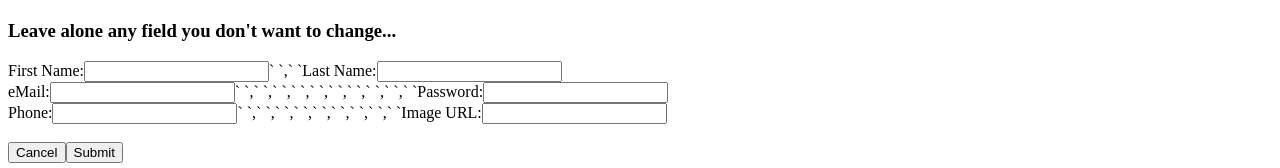
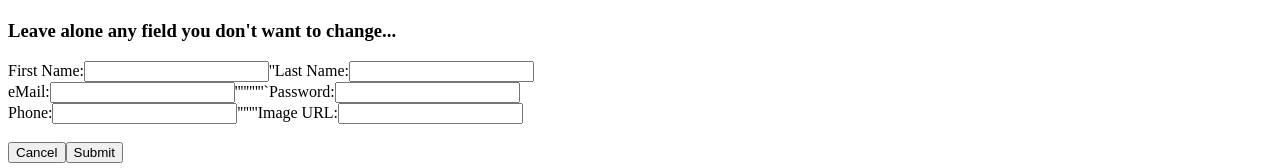
Before and after one commit to S1rQuacky/Frontend_Purrfect2.0, a Next.js app: page /edituser in a window 1280 px wide. Shown: the part 754-922 px from the top of the page. Built offline with nearby package versions, Linux system fonts and the light colour scheme; no server answers; a web font is replaced by a local one.

Commit message:
fixing netlify deploy 7

```diff
--- a/pages/browse.js
+++ b/pages/browse.js
@@ -39,7 +39,7 @@ export default function Browse() {
                 {allLocations.length > 0 ?
                     searchIt(allLocations).map((location, index) => {
                         return(
-                            <div className="eachLoc">
+                            <div className="eachLoc"key={index}>
                                 <Location
                                     key={index}
                                     className="location-item"
--- a/pages/edituser.js
+++ b/pages/edituser.js
@@ -56,15 +56,15 @@ export default function EditUser(){
                 <h3>Leave alone any field you don't want to change...</h3>
                 <div className="inputForm">
                     <label htmlFor="first_name">First Name:</label><input onChange={handleChange} type="text" id="first_name" name="first_name" placeholder={user?.first_name} required />
-                    <label htmlFor="last_name">`&nbsp;`,`&nbsp;`Last Name:</label><input onChange={handleChange} type="text" id="last_name" name="last_name" placeholder={user?.last_name} required />
+                    <label htmlFor="last_name">&apos;&apos;Last Name:</label><input onChange={handleChange} type="text" id="last_name" name="last_name" placeholder={user?.last_name} required />
                 </div>
                 <div className="inputForm">
                     <label htmlFor="email">eMail:</label><input onChange={handleChange} type="text" id="email" name="email" placeholder={user?.email} required />
-                    <label htmlFor="pwd">`&nbsp;`,`&nbsp;`,`&nbsp;`,`&nbsp;`,`&nbsp;`,`&nbsp;`,`&nbsp;`,`&nbsp;`,`&nbsp;`,`&nbsp;`Password:</label><input onChange={handleChange} type="password" id="pwd" name="pwd" required />
+                    <label htmlFor="pwd">&apos;&apos;&apos;&apos;&apos;&apos;&apos;&apos;&apos;&apos;`Password:</label><input onChange={handleChange} type="password" id="pwd" name="pwd" required />
                 </div>
                 <div className="inputForm">
                     <label htmlFor="phone_number">Phone:</label><input onChange={handleChange} type="text" id="phone_number" name="phone_number" placeholder={user?.phone_number} required />
-                    <label htmlFor="img">`&nbsp;`,`&nbsp;`,`&nbsp;`,`&nbsp;`,`&nbsp;`,`&nbsp;`,`&nbsp;`,`&nbsp;`,`&nbsp;`Image URL:</label><input onChange={handleChange} type="text" id="img" name="img" placeholder={user?.img} required />
+                    <label htmlFor="img">&apos;&apos;&apos;&apos;&apos;&apos;&apos;Image URL:</label><input onChange={handleChange} type="text" id="img" name="img" placeholder={user?.img} required />
 
                 </div>
                 <div className="foot">
```
